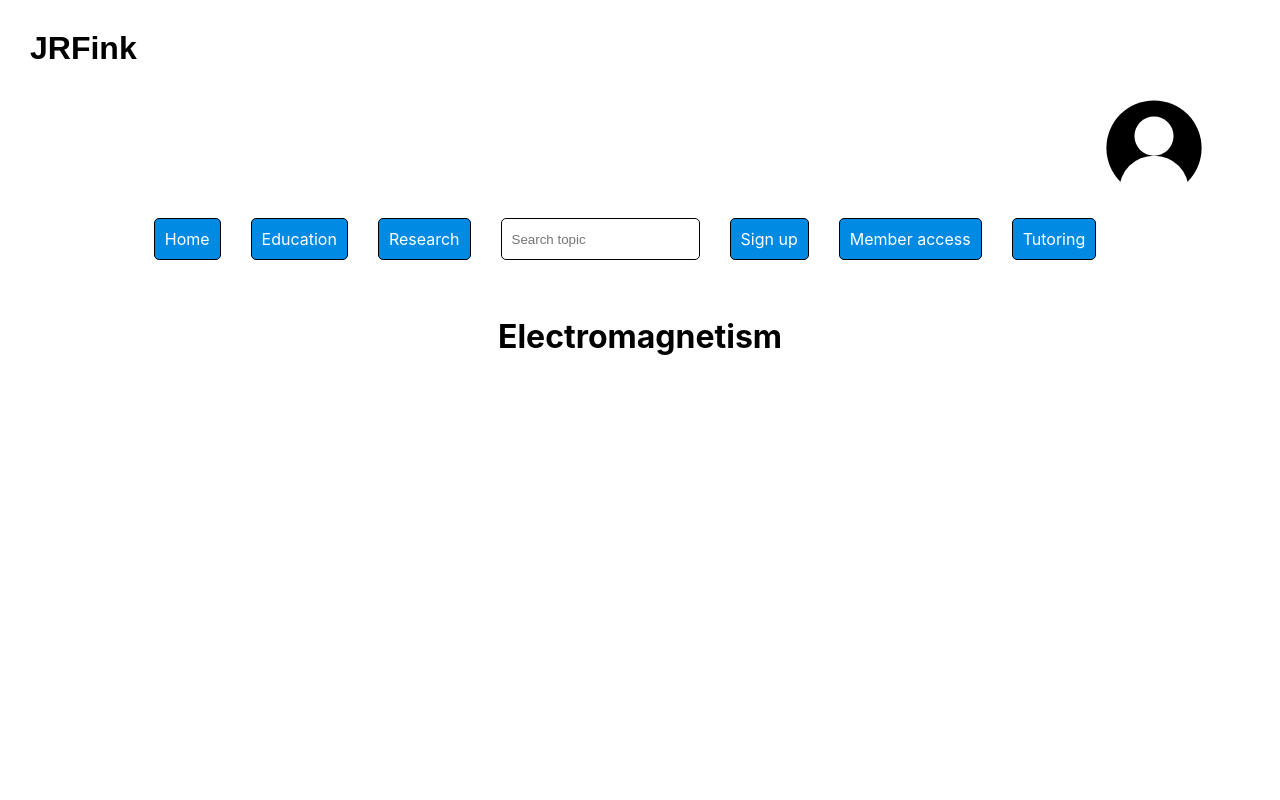
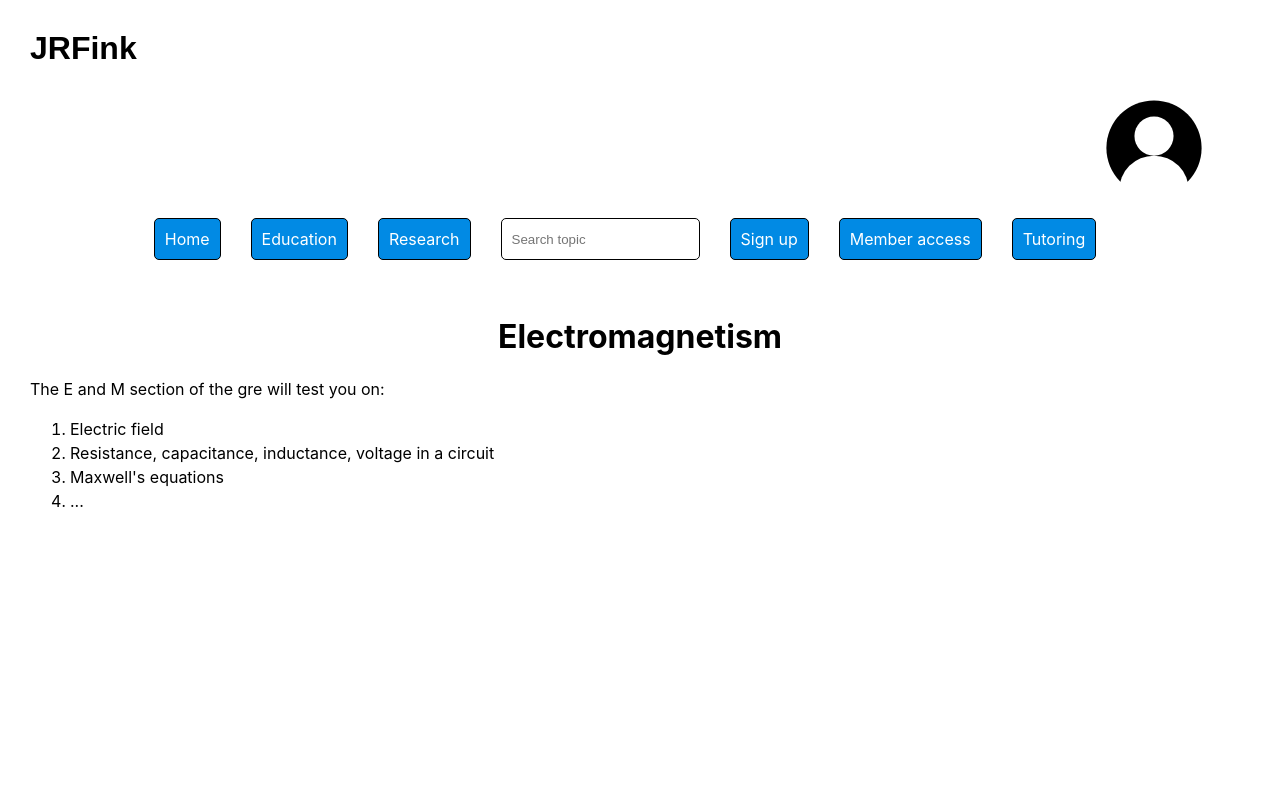
Before and after one commit to JRFink/jrfphyspagesnew, a Next.js app: page /education/pgre/em in a window 1280 px wide. Shown: the top 800 px of the page. Built offline with nearby package versions, Linux system fonts and the light colour scheme.

Commit message:
Update index.tsx

```diff
--- a/pages/education/pgre/em/index.tsx
+++ b/pages/education/pgre/em/index.tsx
@@ -6,6 +6,15 @@ const Em = () => {
          <h1 className={style.centerText}>
            Electromagnetism
          </h1>
+         <p>
+            The E and M section of the gre will test you on:
+ <ol>
+  <li>Electric field</li>
+  <li>Resistance, capacitance, inductance, voltage in a circuit</li>
+  <li>Maxwell&#39;s equations</li>
+  <li>...</li>
+ </ol>
+         </p>
      </>
   );
 }
```
